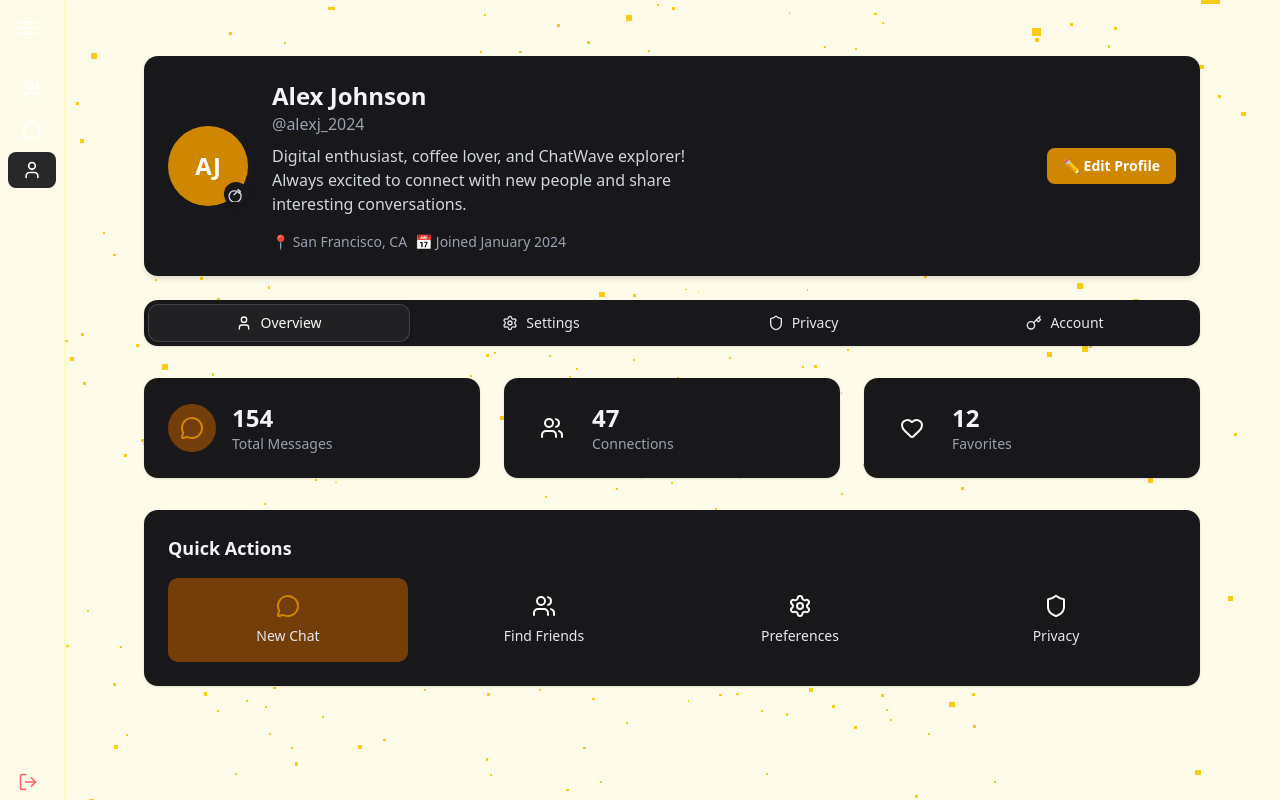
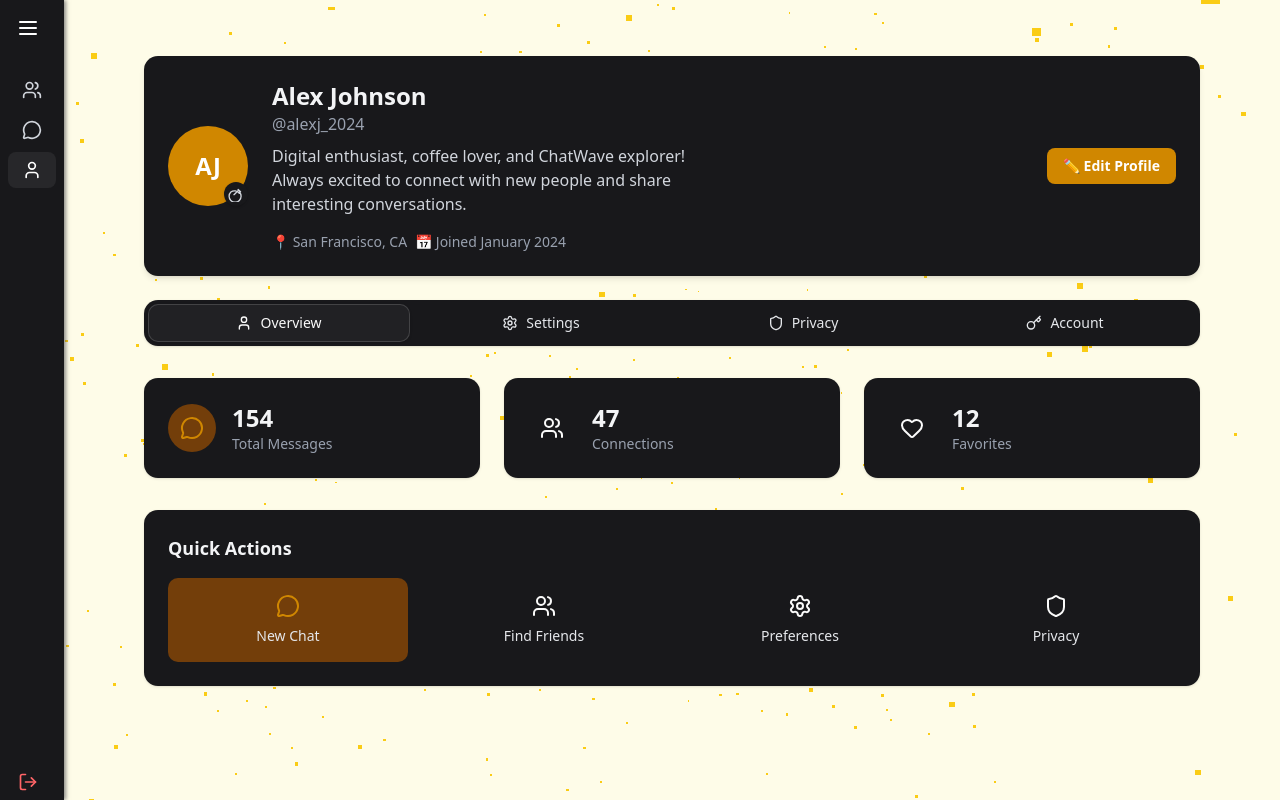
Before and after one commit to afid0n/talksy-chat-app, a React (Vite) app in the folder client/: page /profile in a window 1280 px wide. Built offline with nearby package versions, Linux system fonts and the light colour scheme.

Commit message:
feat: sidebar dark mode

```diff
--- a/client/src/components/Sidebar.tsx
+++ b/client/src/components/Sidebar.tsx
@@ -14,17 +14,26 @@ const navItems = [
   { label: 'Profile', icon: User, path: '/profile' },
 ];
 
-const Sidebar = ({ isOpen, toggleSidebar }: { isOpen: boolean; toggleSidebar: () => void }) => {
+const Sidebar = ({
+  isOpen,
+  toggleSidebar,
+}: {
+  isOpen: boolean;
+  toggleSidebar: () => void;
+}) => {
   const location = useLocation();
 
   return (
     <aside
       className={`
-        fixed top-0 left-0 h-screen z-30 bg-yellow-50 shadow-[2px_0_4px_rgba(254,240,138,0.4)]
+        fixed top-0 left-0 h-screen z-30
+        bg-yellow-50 dark:bg-zinc-900
+        shadow-[2px_0_4px_rgba(254,240,138,0.4)] dark:shadow-[2px_0_4px_rgba(63,63,70,0.6)]
         transition-all duration-300 flex flex-col overflow-x-hidden
         ${isOpen ? 'w-64' : 'w-16'}
       `}
     >
+      {/* Header with toggle */}
       <div className="px-4 py-4 flex items-center justify-between text-zinc-800 dark:text-white">
         <button onClick={toggleSidebar}>
           {isOpen ? <X size={24} /> : <Menu size={24} />}
@@ -36,40 +45,48 @@ const Sidebar = ({ isOpen, toggleSidebar }: { isOpen: boolean; toggleSidebar: ()
         )}
       </div>
 
+      {/* Navigation items */}
       <div className="flex flex-col justify-between flex-1">
         <nav className="mt-4 flex flex-col space-y-1 px-2">
-          {navItems.map(({ label, icon: Icon, path }) => (
+          {navItems.map(({ label, icon: Icon, path }) => {
+            const isActive = location.pathname === path;
+            return (
               <Link
                 key={path}
                 to={path}
                 className={`flex items-center px-3 py-2 rounded-md text-sm font-medium transition
-                ${location.pathname === path
+                  ${isActive
                     ? 'bg-yellow-200 dark:bg-zinc-800 text-zinc-900 dark:text-white'
-                  : 'hover:bg-yellow-100 dark:hover:bg-zinc-800 text-zinc-800 dark:text-white'}
+                    : 'hover:bg-yellow-100 dark:hover:bg-zinc-800 text-zinc-800 dark:text-gray-300'}
                 `}
               >
                 <div className="min-w-[24px] flex-shrink-0 flex items-center justify-center">
                   <Icon size={20} />
                 </div>
                 <span
-                className={`
-                  whitespace-nowrap transition-all duration-300
+                  className={`whitespace-nowrap transition-all duration-300
                     ${isOpen ? 'opacity-100 ml-3 translate-x-0' : 'opacity-0 ml-0 -translate-x-2'}
                   `}
                 >
                   {label}
                 </span>
               </Link>
-          ))}
+            );
+          })}
         </nav>
 
-          <button className="flex items-center cursor-pointer px-4 py-2 rounded-md text-sm font-medium text-red-600 dark:text-red-400 transition hover:bg-yellow-100 dark:hover:bg-zinc-800">
+        {/* Logout Button */}
+        <button
+          className={`flex items-center cursor-pointer px-4 py-2 rounded-md text-sm font-medium
+            text-red-600 dark:text-red-400 transition
+            hover:bg-yellow-100 dark:hover:bg-zinc-800
+          `}
+        >
           <div className="min-w-[24px] flex-shrink-0 flex items-center justify-center">
             <LogOut size={20} />
           </div>
           <span
-              className={`
-                whitespace-nowrap transition-all duration-300
+            className={`whitespace-nowrap transition-all duration-300
               ${isOpen ? 'opacity-100 ml-3 translate-x-0' : 'opacity-0 ml-0 -translate-x-2'}
             `}
           >
```
Lines whose indentation alone changed are shown as unchanged.
